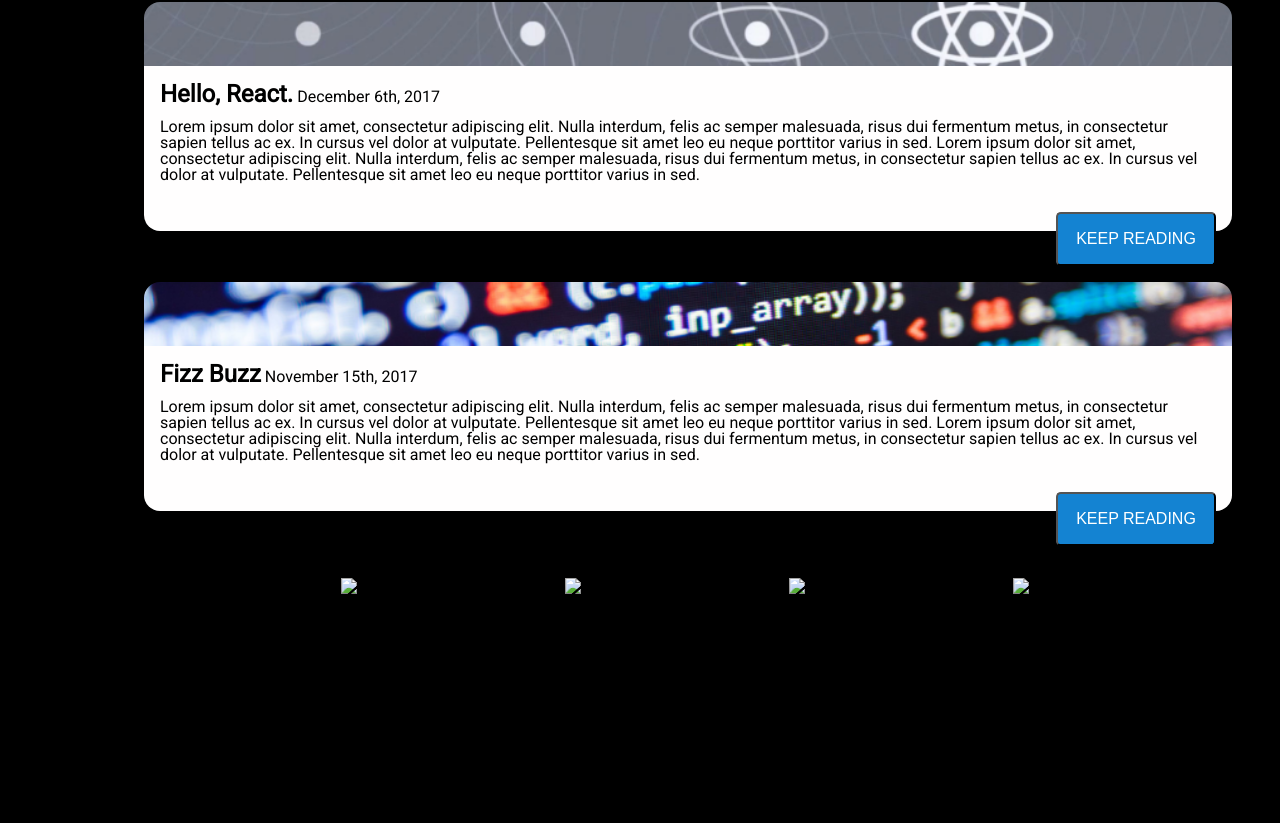
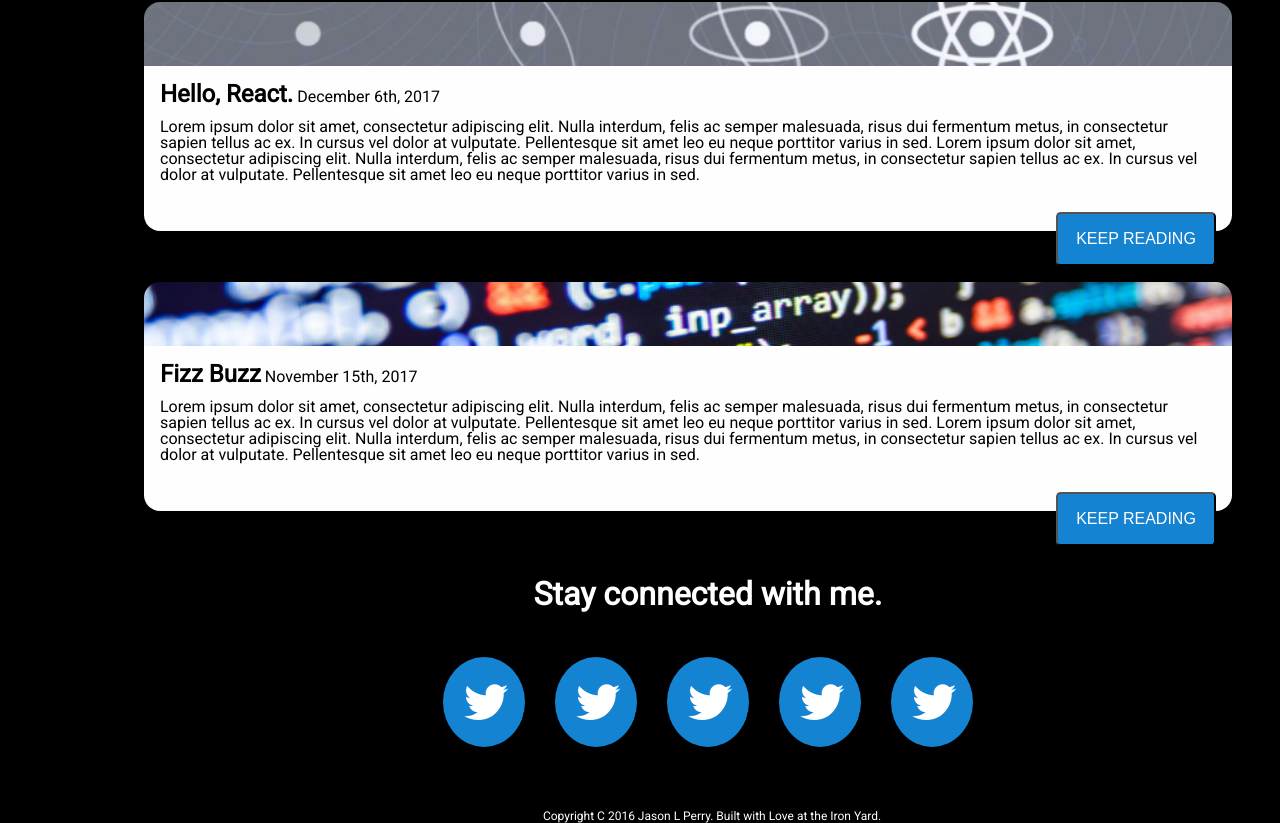
Before and after one commit to Kemenyfy/portfolio, a website: page public/index.html in a window 1280 px wide. Shown: the part 541-1364 px from the top of the page. Before the commit the page ends 1151 px from the top, so only its background shows below. Drawn offline with Linux system fonts and the light colour scheme.

Commit message:
portfolio

```diff
--- a/public/index.html
+++ b/public/index.html
@@ -6,6 +6,7 @@
   <meta name="viewport" content="width=device-width, initial-scale=1">
   <title>Portfolio</title>
   <link href="https://fonts.googleapis.com/css?family=Roboto" rel="stylesheet">
+  <link rel="stylesheet" href="https://cdnjs.cloudflare.com/ajax/libs/font-awesome/4.7.0/css/font-awesome.min.css">
   <link rel="stylesheet" href="/screen.css">
 </head>
 
@@ -44,9 +45,9 @@
       </section>
       <span class="text">Lorem ipsum dolor sit amet, consectetur adipiscing elit. Nulla interdum, felis ac semper malesuada, risus dui fermentum
         metus, in consectetur sapien tellus ac ex. In cursus vel dolor at vulputate. Pellentesque sit amet leo eu neque porttitor
-        varius in sed. Lorem ipsum dolor sit amet, consectetur adipiscing elit. Nulla interdum, felis ac semper malesuada, risus dui fermentum
-        metus, in consectetur sapien tellus ac ex. In cursus vel dolor at vulputate. Pellentesque sit amet leo eu neque porttitor
-        varius in sed.</span>
+        varius in sed. Lorem ipsum dolor sit amet, consectetur adipiscing elit. Nulla interdum, felis ac semper malesuada,
+        risus dui fermentum metus, in consectetur sapien tellus ac ex. In cursus vel dolor at vulputate. Pellentesque sit
+        amet leo eu neque porttitor varius in sed.</span>
     </section>
     <button class="button">KEEP READING</button>
   </section>
@@ -59,31 +60,38 @@
       </section>
       <span class="text">Lorem ipsum dolor sit amet, consectetur adipiscing elit. Nulla interdum, felis ac semper malesuada, risus dui fermentum
         metus, in consectetur sapien tellus ac ex. In cursus vel dolor at vulputate. Pellentesque sit amet leo eu neque porttitor
-          varius in sed. Lorem ipsum dolor sit amet, consectetur adipiscing elit. Nulla interdum, felis ac semper malesuada, risus dui fermentum
-          metus, in consectetur sapien tellus ac ex. In cursus vel dolor at vulputate. Pellentesque sit amet leo eu neque porttitor
-          varius in sed.</span>
+        varius in sed. Lorem ipsum dolor sit amet, consectetur adipiscing elit. Nulla interdum, felis ac semper malesuada,
+        risus dui fermentum metus, in consectetur sapien tellus ac ex. In cursus vel dolor at vulputate. Pellentesque sit
+        amet leo eu neque porttitor varius in sed.</span>
     </section>
     <button class="button">KEEP READING</button>
   </section>
   <section>
-        Stay connected with me.
-        <section class="bottom-header">
+    <p class="twitter-motto">&nbsp;&nbsp;&nbsp;&nbsp;&nbsp;Stay connected with me.</p>
+    <section class="bottom-twitter">
       <ul>
         <li>
-                <img src="images/twitter" alt="twitter">
+          <a href="#" class="fa fa-twitter"></a>
         </li>
         <li>
-                  <img src="images/twitter" alt="twitter">
+         <a href="#" class="fa fa-twitter"></a>
         </li>
         <li>
-                  <img src="images/twitter" alt="twitter">
+          <a href="#" class="fa fa-twitter"></a>
         </li>
         <li>
-              <img src="images/twitter" alt="twitter">
+          <a href="#" class="fa fa-twitter"></a>
+        </li>
+        <li>
+          <a href="#" class="fa fa-twitter"></a>
         </li>
       </ul>
     </section>
   </section>
+
+  <section class=footer>
+    Copyright C 2016 Jason L Perry. Built with Love at the Iron Yard.
+  </section>
 </body>
 
 </html>
--- a/public/screen.css
+++ b/public/screen.css
@@ -100,7 +100,6 @@ body {
   display: flex;
   flex-direction: column;
   justify-content: center;
-  margin: auto;
 }
 
 .bottom-react-background {
@@ -153,5 +152,44 @@ body {
   padding: 1em;
   text-align: center;
   font-size: 16px;
-  margin: -1.5em 0em 0em 58em;
+  margin: -5em 0em 0em 58em;
 }
+
+.twitter-motto {
+  width: 100%;
+  color: white;
+  font-weight: bold;
+  font-size: 32px;
+  text-align: center;
+}
+
+.bottom-twitter ul{
+  display: flex;
+  justify-content: center;
+}
+
+.bottom-twitter img{
+  width: 5em;
+  margin: 1em 1em 1em 1em;
+}
+
+.footer {
+  color: white;
+  width: 100%;
+  color: white;
+  text-align: center;
+  margin: 4em 2em 4em 2em;
+  font-size: 12px;
+}
+
+.fa {
+  padding: 20px;
+  font-size: 50px;
+  width: 42px;
+  text-align: center;
+  text-decoration: none;
+  background-color: #1483D2;
+  color: white;
+  border-radius: 50%;
+  margin: .3em
+}
```
Lines whose indentation alone changed are shown as unchanged.
